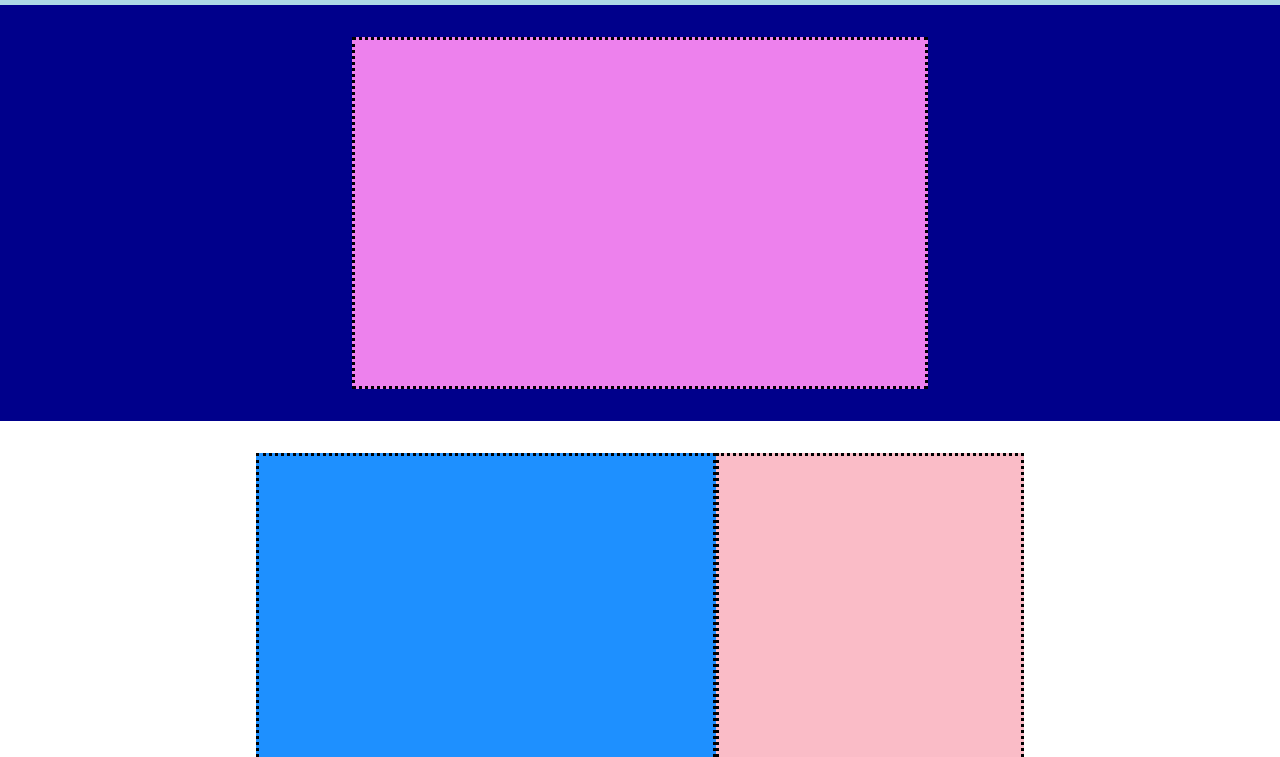
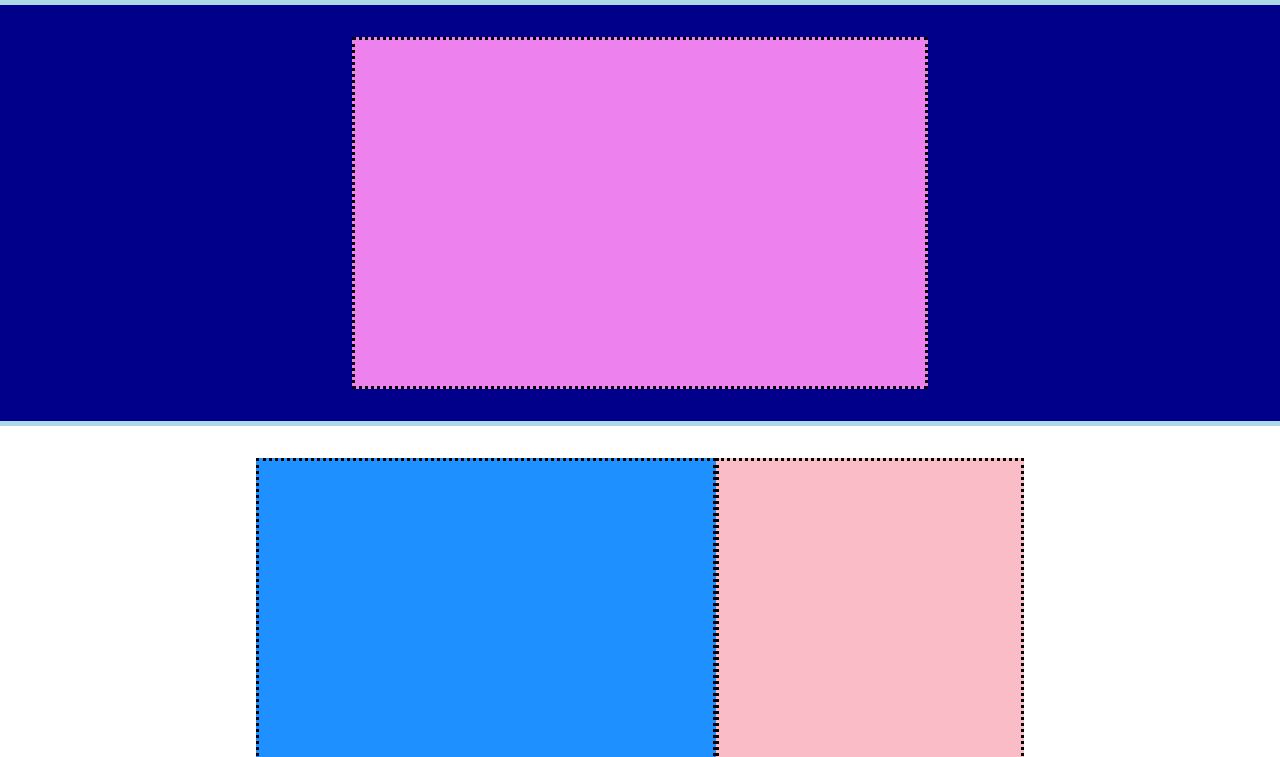
Before and after one commit to massimilianomiceli/htmlcss-struttura-discord, a plain HTML site: page index.html in a window 1280 px wide. Shown: the part 43-800 px from the top of the page. Drawn offline with Linux system fonts and the light colour scheme.

Commit message:
aggiunta linea azzurra

```diff
--- a/style/style.css
+++ b/style/style.css
@@ -102,3 +102,6 @@ footer{
     margin-top: 1px;
     margin-bottom: 1px;
 }
+main > div:first-child{
+    border-bottom: 5px solid #ADD8E6;
+ }
```
